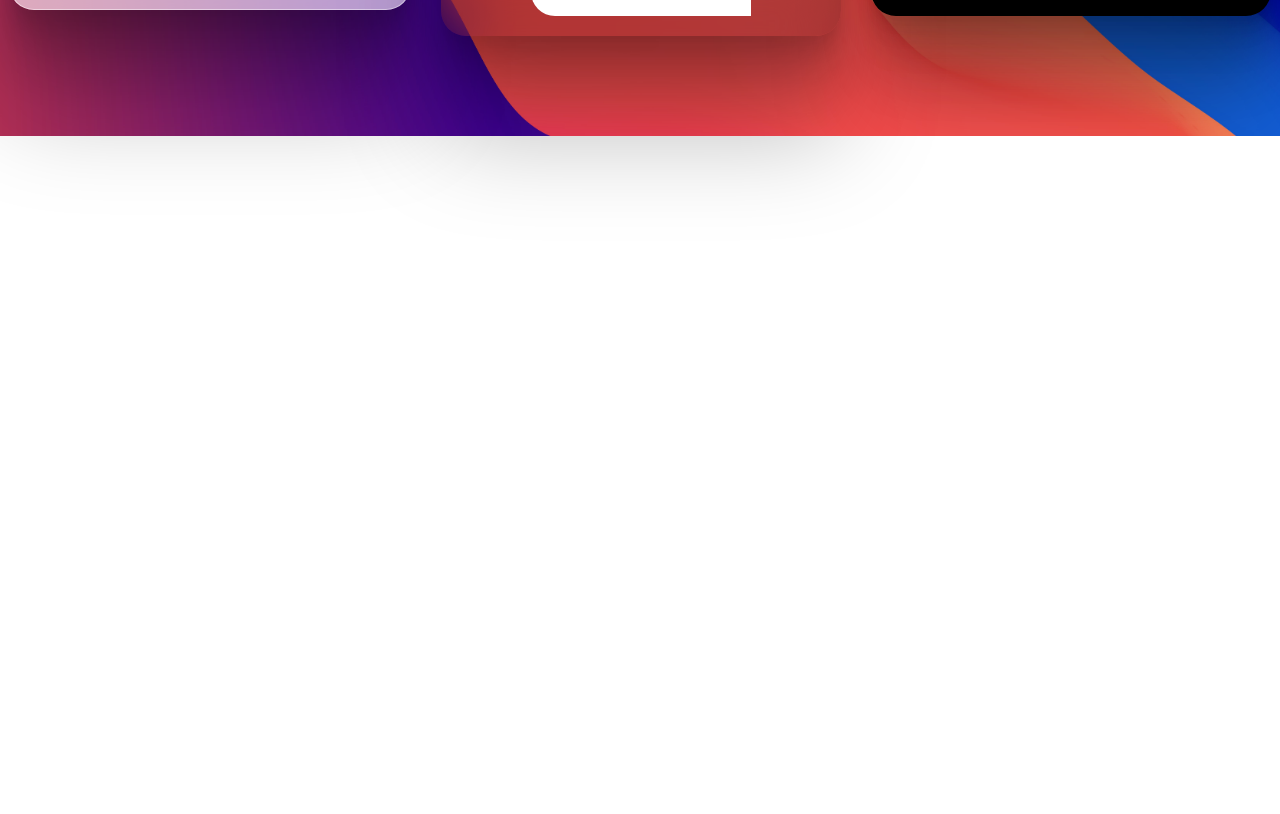
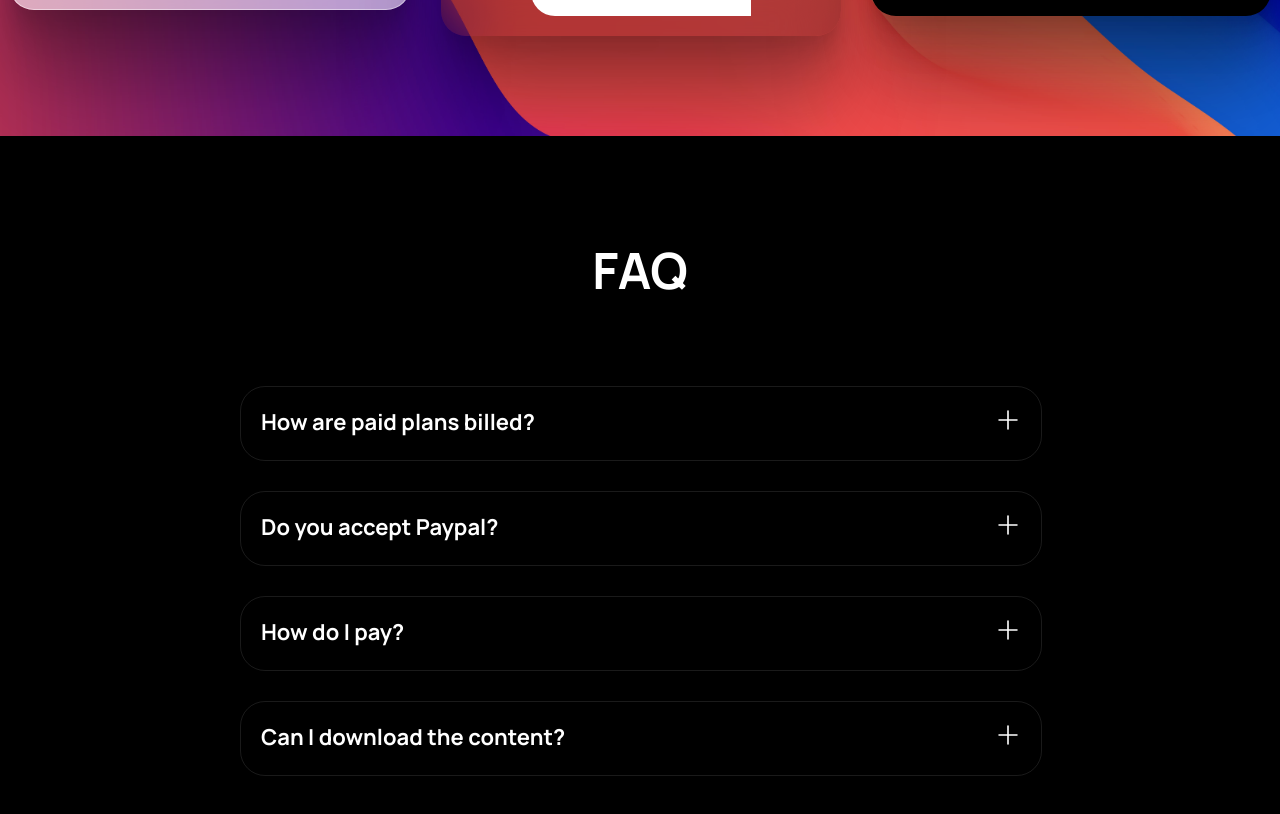
Before and after one commit to reaperdragon/framer-magic, a Next.js app: page / in a window 1280 px wide. Shown: the part 5200-6014 px from the top of the page. Before the commit the page ends 5336 px from the top, so only its background shows below. Built offline with nearby package versions, Linux system fonts and the light colour scheme.

Commit message:
add accordion

```diff
--- /dev/null
+++ b/components/Accordion.jsx
@@ -0,0 +1,107 @@
+import React, { useState } from "react";
+import { motion } from "framer-motion";
+import Image from "next/image";
+import styled,{ css } from "styled-components";
+
+const Accordion = ({ title, content }) => {
+  const [isActive, setIsActive] = useState(false);
+
+  return (
+    <Container>
+      <motion.div className="accordion-item">
+        <motion.div
+          className="accordion-title"
+          onClick={() => setIsActive(!isActive)}
+          initial={{ y: 300, opacity: 0 }}
+          animate={{ y: 0, opacity: 1 }}
+          exit={{ y: -300, opacity: 0 }}
+        >
+          <div className="a-title">
+            {" "}
+            <h3> {title} </h3>
+          </div>
+          <div>
+            {isActive ? (
+              <Image
+                src="/svgs/plus-duotone.svg"
+                className="accordion-icon-rotate"
+                alt="Play"
+                layout="intrinsic"
+                width="26"
+                height="26"
+              />
+            ) : (
+              <Image
+                src="/svgs/plus-duotone.svg"
+                className="accordion-icon"
+                alt="Play"
+                layout="intrinsic"
+                width="26"
+                height="26"
+
+              />
+            )}{" "}
+          </div>
+        </motion.div>
+        {isActive && (
+          <motion.div
+            initial={{ y: -20, opacity: 0 }}
+            animate={{ y: 0, opacity: 1 }}
+            exit={{ y: 20, opacity: 0 }}
+            className="accordion-content"
+          >
+            {content}
+          </motion.div>
+        )}
+      </motion.div>
+    </Container>
+  );
+};
+
+export default Accordion;
+
+const Container = styled.div`
+  .accordion-item {
+    border: 1px solid rgba(255, 255, 255, 0.1);
+    border-radius: 25px;
+    width: 100%;
+  }
+
+  .accordion-title {
+    padding: 20px;
+    display: flex;
+    flex-direction: row;
+    justify-content: space-between;
+    cursor: pointer;
+
+    border-radius: 25px;
+    color: white;
+    font-size: 22px;
+    font-weight: bolder;
+    gap: 100px;
+    transition: all 0.9s ease-in-out;
+
+    @media (max-width: 809px) {
+      font-size: 20px;
+    }
+  }
+
+  .accordion-icon-rotate {
+    transition: all 0.9s ease-in;
+
+    transform: rotate(45deg);
+  }
+
+  .accordion-content {
+    font-size: 18px;
+    color: white;
+    padding: 20px;
+    transition: cubic-bezier(0.56, 0.59, 0.56, 0.58);
+
+    border-top: 1px solid rgba(255, 255, 255, 0.1);
+
+    @media (max-width: 809px) {
+      font-size: 14px;
+    }
+  }
+`;
--- a/components/index.jsx
+++ b/components/index.jsx
@@ -1,4 +1,5 @@
 export { default as Header } from './Header'
 export {default as PricingCard1} from './PricingCard1'
 export {default as PricingCard} from './PricingCard2'
-export {default as PricingCard3} from './PricingCard3'
+export { default as PricingCard3 } from './PricingCard3'
+export {default as Accordion} from './Accordion'
--- /dev/null
+++ b/constants/accordian.js
@@ -0,0 +1,22 @@
+export const accordian = [
+  {
+    id: 1,
+    title: "How are paid plans billed?",
+    content: `Paid plans are billed both at a Site and Team level. Both subscriptions are always linked to the email of the purchaser. In order to get extra features and faster loading time to your site, you can acquire any of our site plans. In the moment of purchasing the first site plan within a team, a Team account will be added automatically so editors will be charged at a team level.`,
+  },
+  {
+    id: 2,
+    title: "Do you accept Paypal?",
+    content: `Yes, we accept PayPal for the one-year plan only. Purchasing through PayPal will not renew your subscription at the end of your one-year period.`,
+  },
+  {
+    id: 3,
+    title: "How do I pay?",
+    content: `You can purchase a Pro subscription anytime with a credit card. Or, you can purchase an annual plan with PayPal that will not auto-renew.`,
+  },
+  {
+    id: 4,
+    title: "Can I download the content?",
+    content: `Yes, you can download the videos, source files, ePub files and resources such as icons, illustrations, mockups, etc. These come with your subscription, even the monthly plan.`,
+  },
+];
--- a/constants/index.js
+++ b/constants/index.js
@@ -1 +1,2 @@
-export {default as Data1} from './data1'
+export { default as Data1 } from './data1'
+export { default as AccordionData } from "./accordian";
--- a/pages/_app.js
+++ b/pages/_app.js
@@ -1,3 +1,4 @@
+import { AnimatePresence } from "framer-motion";
 import { useState } from "react";
 import { Header } from "../components";
 import "../styles/globals.css";
@@ -9,9 +10,11 @@ function MyApp({ Component, pageProps }) {
 
   return (
     <div>
-      {" "}
-      <Header isOpen={isOpen} toggle={toggle} />
-      <Component {...pageProps} />
+      <AnimatePresence>
+        {" "}
+        <Header isOpen={isOpen} toggle={toggle} />
+        <Component {...pageProps} />
+      </AnimatePresence>
     </div>
   );
 }
--- a/pages/index.jsx
+++ b/pages/index.jsx
@@ -3,10 +3,13 @@ import Image from "next/image";
 import styled from "styled-components";
 import { motion } from "framer-motion";
 import { data1 } from "../constants/data1";
-import { Header, PricingCard1, PricingCard3 } from "../components";
+import { Accordion, Header, PricingCard1, PricingCard3 } from "../components";
 import PricingCard2 from "../components/PricingCard2";
+import { useState } from "react";
+import { accordian } from "../constants/accordian";
 
 export default function Home() {
+
   return (
     <>
       <Wrapper as={motion.div}>
@@ -379,6 +382,16 @@ export default function Home() {
           <PricingCard3 />
         </div>
       </ContainerComponentPricingCards>
+
+      <FAQContainer>
+        <h1 className="title">FAQ</h1>
+
+        <div className="accordion">
+          {accordian.map(({ id, title, content }) => (
+            <Accordion key={id} title={title} content={content} />
+          ))}
+        </div>
+      </FAQContainer>
     </>
   );
 }
@@ -1628,6 +1641,44 @@ const ContainerComponentPricingCards = styled.section`
   }
 `;
 
+const FAQContainer = styled.section`
+  padding: 100px 30px;
+  background: #000000;
+  display: flex;
+  flex-direction: column;
+  align-items: center;
+  justify-content: center;
+  gap: 50px;
+  font-family: "Manrope", sans-serif;
+
+  @media (max-width: 540px) {
+    padding: 80px 20px;
+  }
+
+  .title {
+    color: white;
+    font-size: 50px;
+    font-weight: bolder;
+  }
+
+  .accordion {
+    width: 100%;
+    margin: 2rem auto;
+    gap: 30px;
+    max-width: 800px;
+    display: flex;
+    flex-direction: column;
+    gap: 30px;
+    transition: all 0.9s ease-in-out;
+
+    @media (max-width: 809px) {
+      width: 100%;
+    }
+  }
+
+
+`;
+
 const Button = styled.button`
   cursor: pointer;
   background: ${(props) =>
```
Also changed, not shown: public/svgs/plus-duotone.svg (added).
